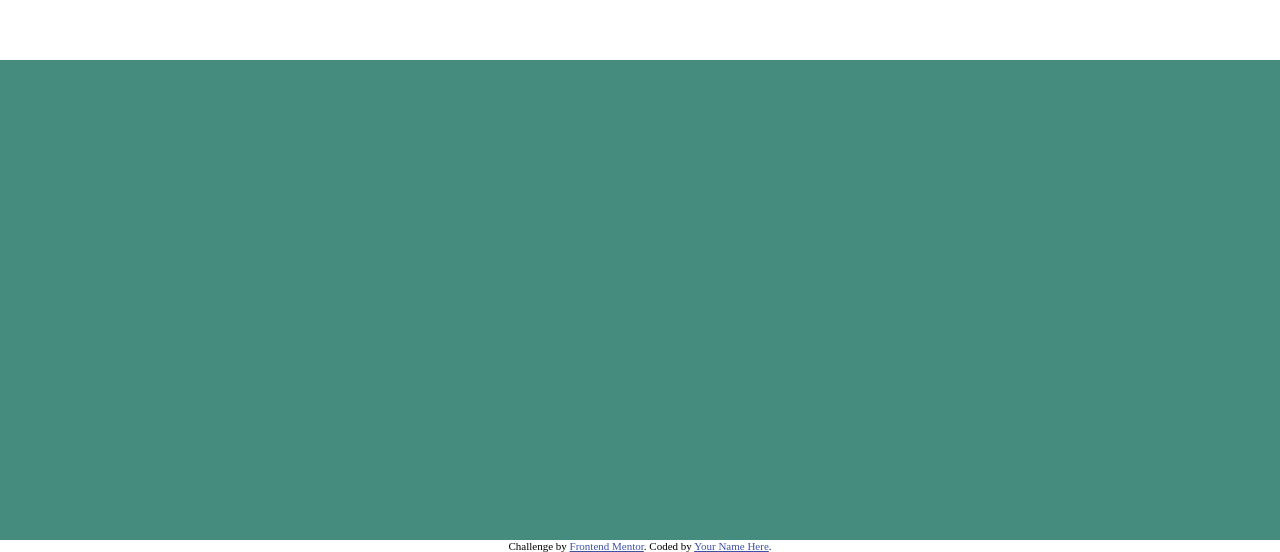
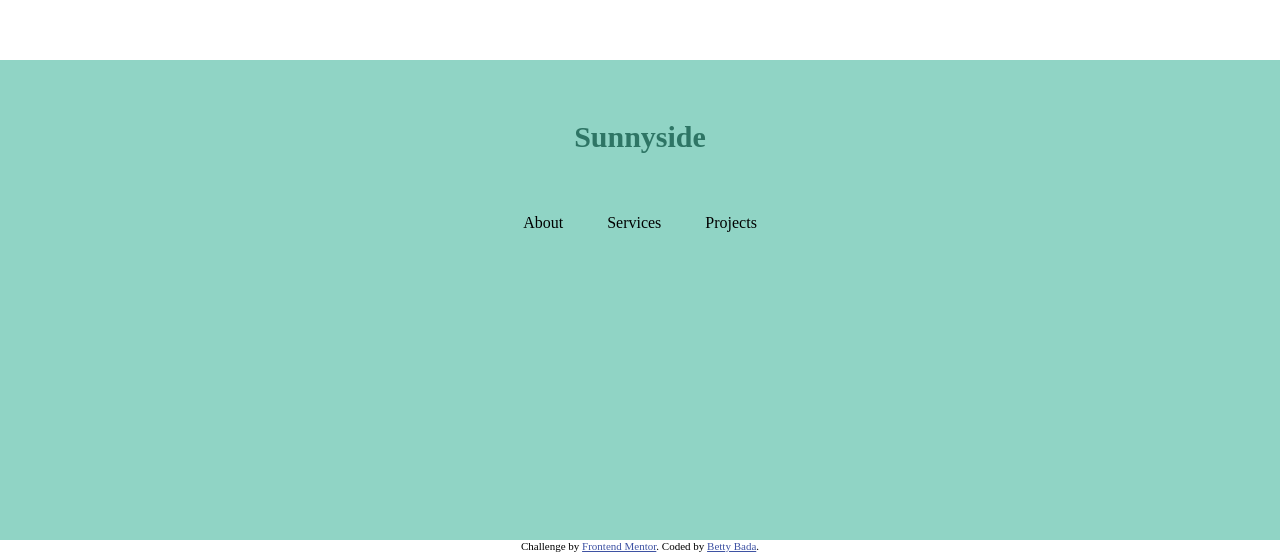
Before and after one commit to Badabee/Tenacity, a plain HTML site: page index.html in a window 1280 px wide. Shown: the part 3077-3629 px from the top of the page. Drawn offline with Linux system fonts and the light colour scheme.

Commit message:
Section 5 & part media query

```diff
--- a/index.html
+++ b/index.html
@@ -120,13 +120,18 @@
 
 
 <section class="mainfive">
-
+  <h2>Sunnyside</h2>
+  <ul>
+    <li>About</li>
+    <li>Services</li>
+    <li>Projects</li>
+  </ul>
 </section>
 
 
   <div class="attribution">
     Challenge by <a href="https://www.frontendmentor.io?ref=challenge" target="_blank">Frontend Mentor</a>.
-    Coded by <a href="#">Your Name Here</a>.
+    Coded by <a href="#">Betty Bada</a>.
   </div>
 </body>
 </html>
--- a/style.css
+++ b/style.css
@@ -246,14 +246,37 @@ header a:hover{
 /*End of Section Four*/
 
 .mainfive {
-    background-color: hsl(168, 34%, 41%);
+    background-color: #90d4c5;
     width: 100vw;
     margin: auto;
     height: 60vh;
+    text-align: center;
 }
 
+.mainfive h2 {
+    color: #2e7565;
+    font-size: 30px;
+    padding: 60px;
+}
+
+.mainfive ul li {
+    display: inline;
+    padding: 0 20px;
+}
 
 /*End of Section Five*/
 
+@media only screen and (max-width: 600px) {
+
+    .mainone {
+        background-image: url("/images/mobile/image-header.jpg");
+    }
+
+    #logo {
+
+    }
+
+}
+
 .attribution { font-size: 11px; text-align: center; }
     .attribution a { color: hsl(228, 45%, 44%); }
```
